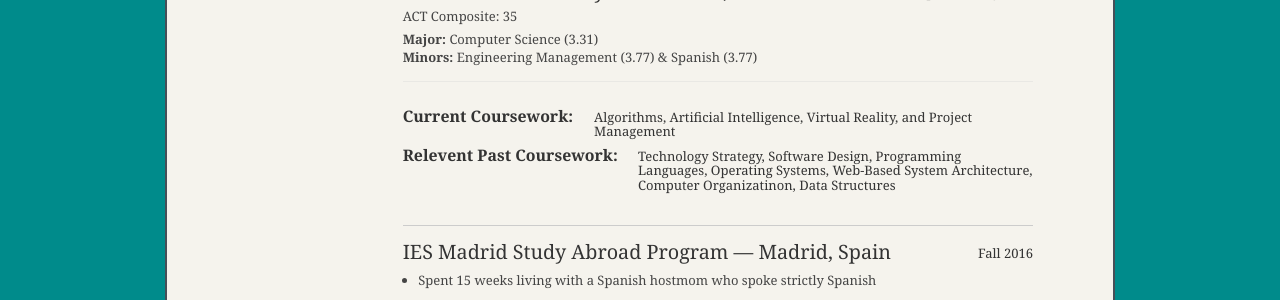
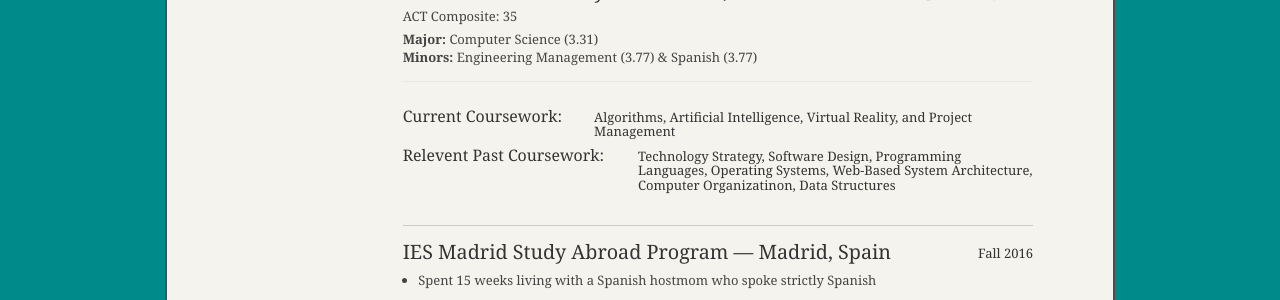
Before and after one commit to danielchines/danielchines.github.io, a Jekyll site: the page built from index.html, in a window 1280 px wide and 900 px high, scrolled down 1772 px. Shown: the part 150-450 px from the top of the window. Built offline with Jekyll 4.4.1, drawn with Linux system fonts in a browser that asks for light colours.

```diff
--- a/_includes/resume.html
+++ b/_includes/resume.html
@@ -58,11 +58,11 @@
 								<p class="resume"><strong>Major: </strong>Computer Science (3.31)</p>
 								<p class="resume" style="margin-bottom: 15px; padding-bottom: 15px; border-bottom: 1px solid rgba(204, 204, 204, 0.3);"><strong>Minors: </strong>Engineering Management (3.77) & Spanish (3.77)</p>
 								<div class="coursework">
-									<h3><b>Current Coursework:</b></h3>
+									<h3>Current Coursework:</h3>
 									<h4 style="width: 439px; top: 2px">Algorithms, Artificial Intelligence, Virtual Reality, and Project Management</h4>
 								</div>
 								<div class="coursework" style="margin-bottom: 4em;">
-									<h3><b>Relevent Past Coursework:</b></h3>
+									<h3>Relevent Past Coursework:</h3>
 									<h4 style="width: 395px; top: 2px">Technology Strategy, Software Design, Programming Languages, Operating Systems, Web-Based System Architecture, Computer Organizatinon, Data Structures</h4>
 								</div>
 							</div>
```
